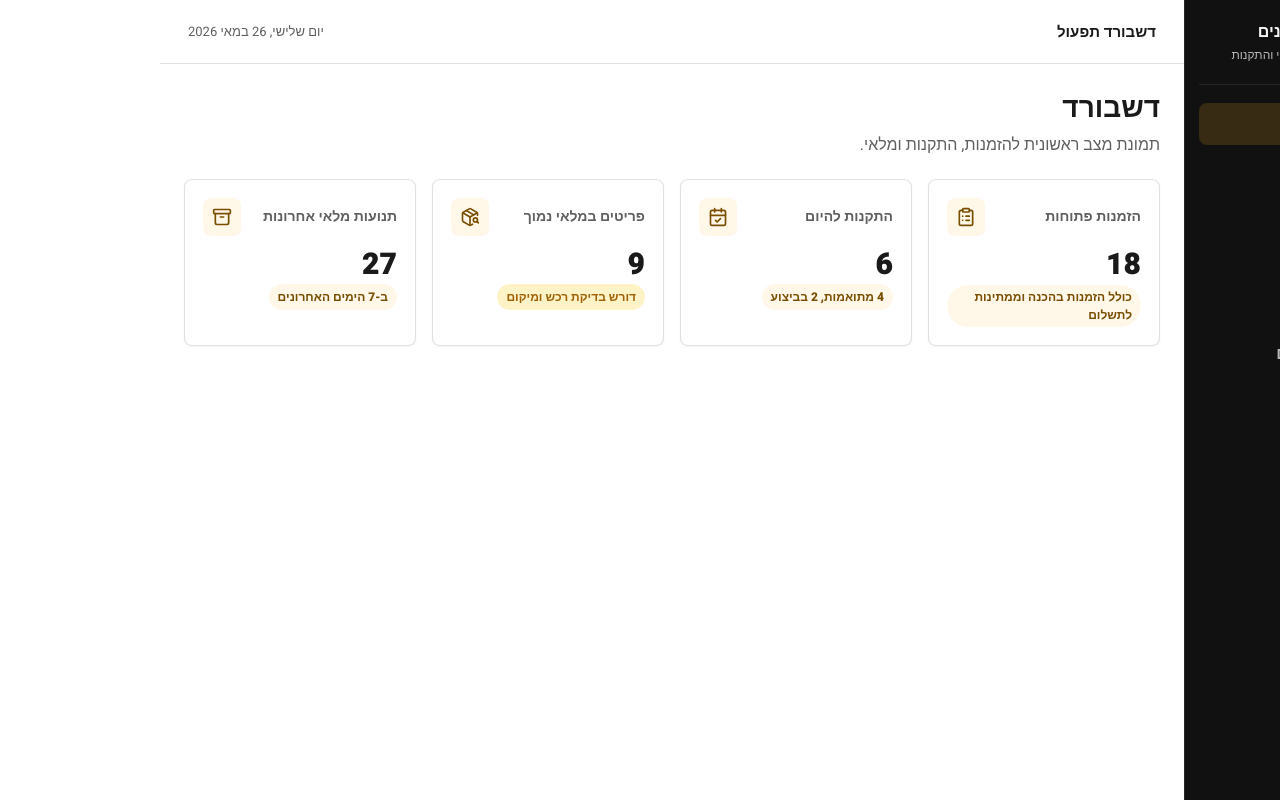
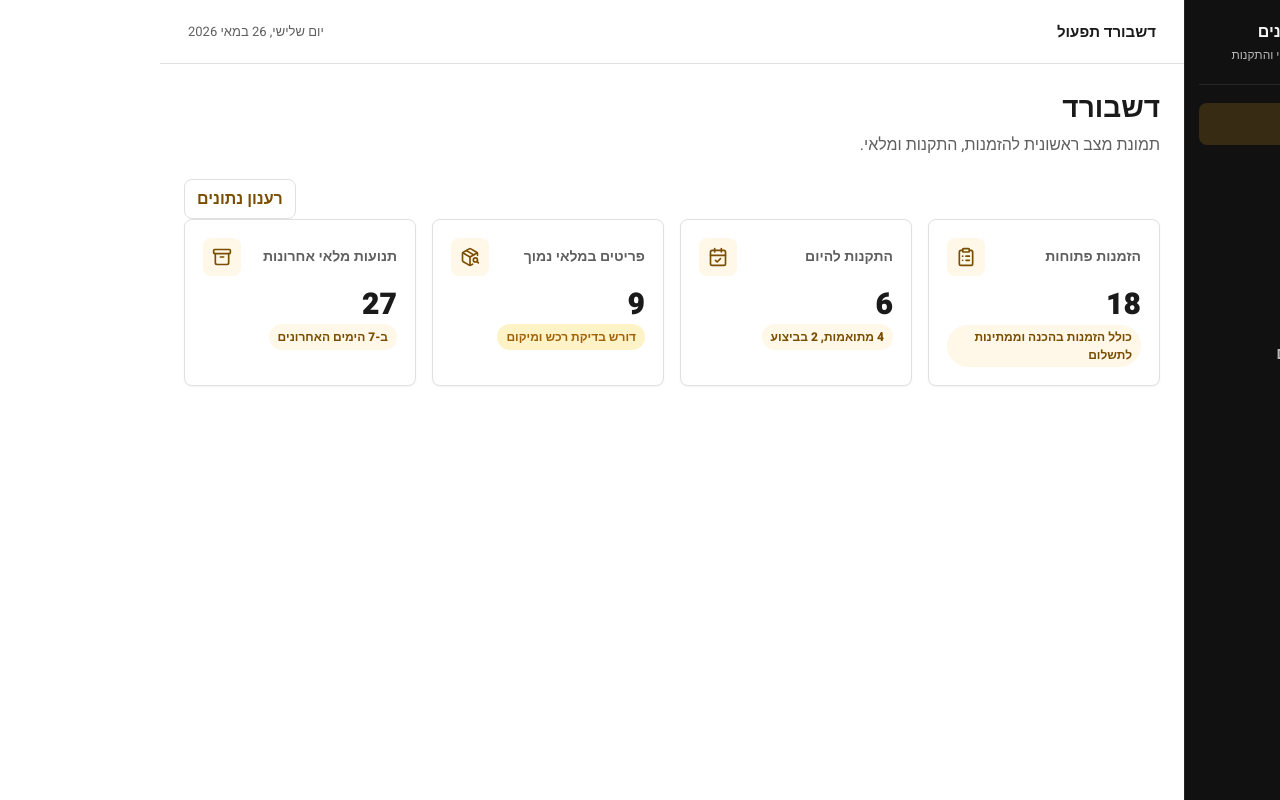
Before and after one commit to welltrading/eliran-dashboard, a Next.js app: page / in a window 1280 px wide. Built offline with nearby package versions, Linux system fonts and the light colour scheme.

Commit message:
Move refresh button to dashboard

```diff
--- a/app/page.tsx
+++ b/app/page.tsx
@@ -1,5 +1,6 @@
 import { PageHeader } from "@/components/layout/PageHeader";
 import { StatCard } from "@/components/dashboard/StatCard";
+import { RefreshDataButton } from "@/components/ui/RefreshDataButton";
 import { dashboardStats } from "@/lib/mock-data";
 
 export default function DashboardPage() {
@@ -10,6 +11,10 @@ export default function DashboardPage() {
         description="תמונת מצב ראשונית להזמנות, התקנות ומלאי."
       />
 
+      <div className="page-actions dashboard-actions">
+        <RefreshDataButton />
+      </div>
+
       <section className="grid stats-grid" aria-label="סיכום תפעולי">
         {dashboardStats.map((stat, index) => (
           <StatCard key={stat.label} stat={stat} index={index} />
--- /dev/null
+++ b/components/ui/RefreshDataButton.tsx
@@ -0,0 +1,20 @@
+"use client";
+
+import { useRouter } from "next/navigation";
+import { useTransition } from "react";
+
+export function RefreshDataButton() {
+  const router = useRouter();
+  const [isRefreshing, startRefresh] = useTransition();
+
+  return (
+    <button
+      className="refresh-button"
+      type="button"
+      onClick={() => startRefresh(() => router.refresh())}
+      disabled={isRefreshing}
+    >
+      {isRefreshing ? "מרענן..." : "רענון נתונים"}
+    </button>
+  );
+}
```
Also changed, not shown: app/quotes/QuotesTableClient.tsx (+1 -10 lines).
